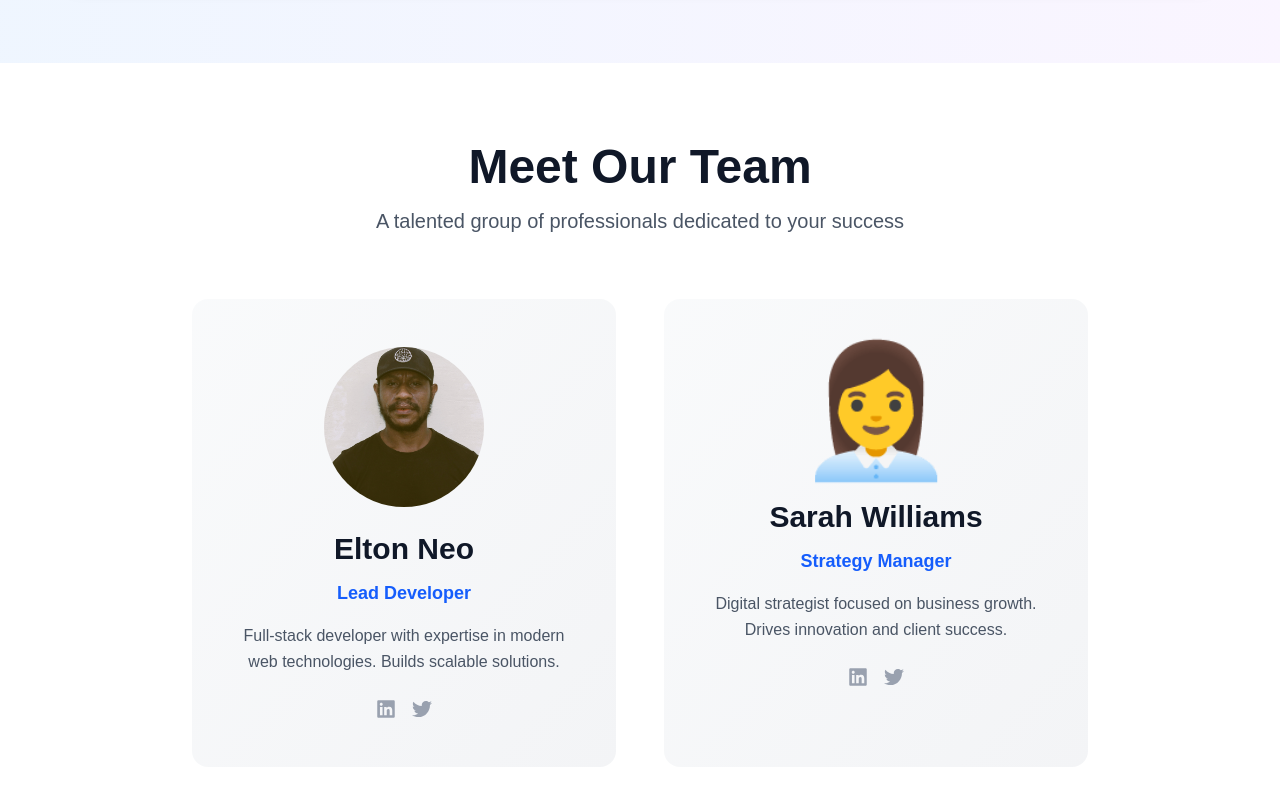
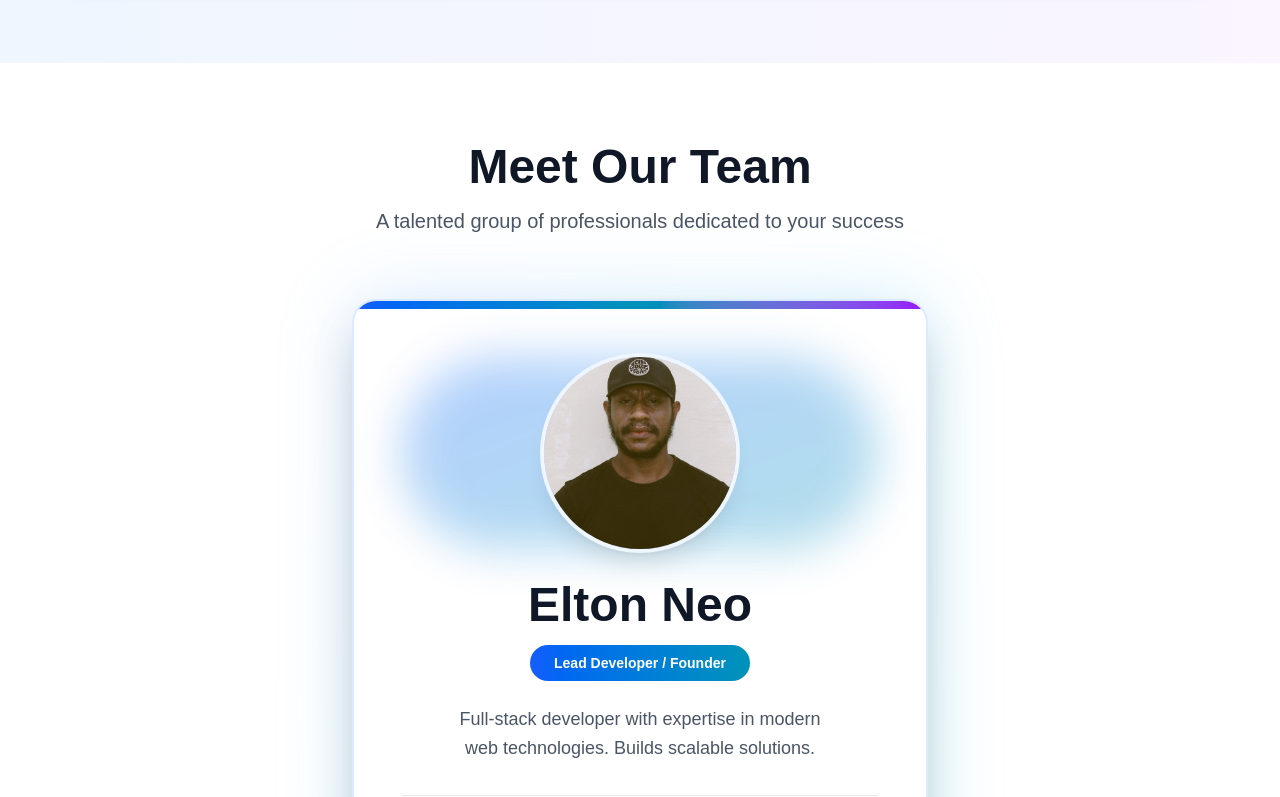
Before and after one commit to n30digitalsolutionsN/n30-website, a Next.js app: page /about in a window 1280 px wide. Shown: the part 2000-2797 px from the top of the page. Built offline with nearby package versions, Linux system fonts and the light colour scheme.

Commit message:
Update website with latest changes

```diff
--- a/app/about/page.tsx
+++ b/app/about/page.tsx
@@ -8,16 +8,9 @@
     {
       id: 3,
       name: 'Elton Neo',
-      role: 'Lead Developer',
+      role: 'Lead Developer / Founder',
       bio: 'Full-stack developer with expertise in modern web technologies. Builds scalable solutions.',
       image: '/neo-profile.jpg',
-    },
-    {
-      id: 4,
-      name: 'Sarah Williams',
-      role: 'Strategy Manager',
-      bio: 'Digital strategist focused on business growth. Drives innovation and client success.',
-      image: '👩‍💼',
     },
   ];
 
@@ -155,33 +148,62 @@
             </p>
           </div>
 
-          <div className="grid grid-cols-1 md:grid-cols-2 gap-12 max-w-4xl mx-auto">
+          <div className="flex justify-center">
             {teamMembers.map((member) => (
               <div
                 key={member.id}
-                className="bg-linear-to-br from-gray-50 to-gray-100 rounded-2xl p-12 text-center hover:shadow-xl transition-shadow"
+                className="group relative w-full max-w-xl"
               >
+                {/* Animated background blobs */}
+                <div className="absolute inset-0 bg-linear-to-br from-blue-400 to-cyan-400 rounded-3xl blur-2xl opacity-20 group-hover:opacity-30 transition-opacity duration-500"></div>
+
+                {/* Main card */}
+                <div className="relative bg-white rounded-3xl overflow-hidden shadow-2xl hover:shadow-3xl transition-all duration-500 border-2 border-blue-100 hover:border-blue-400">
+                  {/* Top gradient bar */}
+                  <div className="h-2 bg-linear-to-r from-blue-600 via-cyan-600 to-purple-600"></div>
+
+                  {/* Content */}
+                  <div className="p-12 text-center">
+                    {/* Profile Image */}
+                    <div className="mb-8 relative">
+                      <div className="absolute inset-0 bg-linear-to-br from-blue-600 to-cyan-600 rounded-full blur-xl opacity-30 group-hover:opacity-50 transition-opacity"></div>
                       {member.image.includes('.jpg') || member.image.includes('.png') ? (
                         <Image
                           src={member.image}
                           alt={member.name}
-                    width={280}
-                    height={280}
-                    className="w-40 h-40 rounded-full mx-auto mb-6 object-cover"
+                          width={320}
+                          height={320}
+                          className="w-48 h-48 rounded-full mx-auto mb-6 object-cover relative z-10 ring-4 ring-blue-50 group-hover:scale-110 transition-transform duration-500 shadow-xl"
                         />
                       ) : (
-                  <div className="text-9xl mb-6">{member.image}</div>
+                        <div className="text-9xl mb-6 relative z-10">{member.image}</div>
                       )}
-                <h3 className="text-3xl font-bold text-gray-900 mb-3">{member.name}</h3>
-                <p className="text-blue-600 font-bold text-lg mb-4">{member.role}</p>
-                <p className="text-gray-600 text-base leading-relaxed">{member.bio}</p>
-                <div className="flex gap-4 justify-center mt-6">
-                  <a href="#" className="text-gray-400 hover:text-blue-600 transition-colors">
+                    </div>
+
+                    {/* Text Content */}
+                    <h3 className="text-4xl md:text-5xl font-black text-gray-900 mb-4 group-hover:text-transparent group-hover:bg-linear-to-r group-hover:from-blue-600 group-hover:to-cyan-600 group-hover:bg-clip-text transition-all duration-300">
+                      {member.name}
+                    </h3>
+                    <div className="inline-block bg-linear-to-r from-blue-600 to-cyan-600 text-white px-6 py-2 rounded-full font-bold text-sm mb-6 group-hover:shadow-lg transition-all duration-300">
+                      {member.role}
+                    </div>
+                    <p className="text-gray-600 text-lg leading-relaxed mb-8 max-w-sm mx-auto">
+                      {member.bio}
+                    </p>
+
+                    {/* Social Links */}
+                    <div className="flex gap-6 justify-center pt-8 border-t border-gray-200">
+                      <a href="#" className="w-12 h-12 rounded-full bg-linear-to-br from-blue-600 to-cyan-600 text-white flex items-center justify-center hover:scale-125 transition-transform duration-300 shadow-lg hover:shadow-xl">
                         <FaLinkedin size={20} />
                       </a>
-                  <a href="#" className="text-gray-400 hover:text-blue-400 transition-colors">
+                      <a href="#" className="w-12 h-12 rounded-full bg-linear-to-br from-blue-600 to-cyan-600 text-white flex items-center justify-center hover:scale-125 transition-transform duration-300 shadow-lg hover:shadow-xl">
                         <FaTwitter size={20} />
                       </a>
+                      <a href="#" className="w-12 h-12 rounded-full bg-linear-to-br from-blue-600 to-cyan-600 text-white flex items-center justify-center hover:scale-125 transition-transform duration-300 shadow-lg hover:shadow-xl">
+                        <FaFacebook size={20} />
+                      </a>
+                    </div>
+                  </div>
                 </div>
               </div>
             ))}
--- a/app/components/Footer.tsx
+++ b/app/components/Footer.tsx
@@ -105,24 +105,29 @@
             <h3 className="font-bold text-white mb-6 text-lg">Contact Info</h3>
             <ul className="space-y-4 text-sm">
               <li>
-                <p className="text-gray-400 font-medium">
-                  📍 123 Digital Street, Tech City, TC 12345
+                <p className="text-gray-400 font-medium mb-2">Address</p>
+                <p className="text-gray-400 text-xs leading-relaxed">
+                  Room 1, Butibam Resource Centre<br />
+                  Butibam, Lae<br />
+                  Morobe Province, PNG
                 </p>
               </li>
               <li>
                 <a
-                  href="tel:+1234567890"
-                  className="text-gray-400 hover:text-blue-400 transition-colors duration-300 font-medium"
+                  href="https://wa.me/6757968919"
+                  target="_blank"
+                  rel="noopener noreferrer"
+                  className="text-gray-400 hover:text-green-400 transition-colors duration-300 font-medium block mb-1"
                 >
-                  📞 +1 (234) 567-890
+                  💬 +675 7968 9919 (WhatsApp)
                 </a>
               </li>
               <li>
                 <a
-                  href="mailto:info@n30digital.com"
-                  className="text-gray-400 hover:text-blue-400 transition-colors duration-300 font-medium"
+                  href="mailto:n30digitalsolutions.proton.me"
+                  className="text-gray-400 hover:text-blue-400 transition-colors duration-300 font-medium text-xs break-all"
                 >
-                  ✉️ info@n30digital.com
+                  ✉️ n30digitalsolutions.proton.me
                 </a>
               </li>
             </ul>
--- a/app/components/Navbar.tsx
+++ b/app/components/Navbar.tsx
@@ -49,8 +49,20 @@
             ))}
           </div>
 
-          {/* CTA Button */}
-          <div className="hidden md:block">
+          {/* CTA Button and Contact Info */}
+          <div className="hidden md:flex items-center gap-6">
+            {/* WhatsApp Contact Link */}
+            <a
+              href="https://wa.me/6757968919"
+              target="_blank"
+              rel="noopener noreferrer"
+              className="text-gray-700 hover:text-green-600 font-semibold text-sm transition-colors duration-300 flex items-center gap-1"
+              title="WhatsApp us"
+            >
+              💬 WhatsApp
+            </a>
+
+            {/* Get Started Button */}
             <Link
               href="/contact"
               className="bg-blue-600 hover:bg-blue-700 text-white px-6 py-2.5 rounded-xl font-semibold transition-all duration-300 shadow-lg hover:shadow-xl hover:scale-105 text-sm"
@@ -96,6 +108,19 @@
                 {link.label}
               </Link>
             ))}
+
+            {/* Mobile WhatsApp Contact Link */}
+            <div className="border-t border-gray-200 mt-4 pt-4">
+              <a
+                href="https://wa.me/6757968919"
+                target="_blank"
+                rel="noopener noreferrer"
+                className="text-gray-700 hover:text-green-600 font-semibold transition-colors flex items-center gap-2"
+              >
+                💬 WhatsApp
+              </a>
+            </div>
+
             <Link
               href="/contact"
               className="block mt-4 bg-blue-600 hover:bg-blue-700 text-white px-6 py-2 rounded-lg font-medium text-center transition-colors"
--- a/app/contact/page.tsx
+++ b/app/contact/page.tsx
@@ -167,17 +167,20 @@
                   </div>
                 </div>
 
-                {/* Phone */}
+                {/* WhatsApp */}
                 <div className="bg-linear-to-br from-gray-50 to-gray-100 rounded-xl p-8 border border-gray-200">
                   <div className="flex items-start gap-4">
-                    <div className="w-12 h-12 bg-linear-to-br from-blue-600 to-purple-600 rounded-lg flex items-center justify-center shrink-0">
-                      <FaPhone size={24} className="text-white" />
+                    <div className="w-12 h-12 bg-linear-to-br from-green-500 to-green-600 rounded-lg flex items-center justify-center shrink-0">
+                      <svg className="w-6 h-6 text-white" fill="currentColor" viewBox="0 0 24 24">
+                        <path d="M17.472 14.382c-.297-.149-1.758-.867-2.03-.967-.273-.099-.471-.148-.67.15-.197.297-.767.966-.94 1.164-.173.199-.347.223-.644.075-.297-.15-1.255-.463-2.39-1.475-.883-.788-1.48-1.761-1.653-2.059-.173-.297-.018-.458.13-.606.134-.133.298-.347.446-.52.149-.174.198-.298.298-.497.099-.198.05-.371-.025-.52-.075-.149-.669-1.612-.916-2.207-.242-.579-.487-.5-.67-.51-.173-.008-.371-.01-.57-.01-.198 0-.52.074-.792.372-.272.297-1.04 1.016-1.04 2.479 0 1.462 1.065 2.875 1.213 3.074.149.198 2.096 3.2 5.076 4.487.709.306 1.262.489 1.694.625.712.227 1.36.195 1.871.118.571-.085 1.758-.719 2.006-1.413.248-.694.248-1.289.173-1.413-.074-.124-.272-.198-.57-.347m-5.421-7.403h-.004a9.87 9.87 0 00-4.967 1.523A9.9 9.9 0 004.03 12c0 5.476 4.44 9.917 9.897 9.917 1.47 0 2.89-.207 4.242-.63l.003.001 4.267.667-1.433-4.338c.454-1.391.722-2.889.722-4.474 0-5.476-4.44-9.917-9.897-9.917z"/>
+                      </svg>
                     </div>
                     <div>
-                      <h3 className="text-2xl font-bold text-gray-900 mb-2">Phone</h3>
-                      <a href="tel:+1234567890" className="text-blue-600 hover:text-blue-700 text-lg font-bold">
+                      <h3 className="text-2xl font-bold text-gray-900 mb-2">WhatsApp</h3>
+                      <a href="https://wa.me/6757968919" target="_blank" rel="noopener noreferrer" className="text-green-600 hover:text-green-700 text-lg font-bold">
                         +675 7968 9919
                       </a>
+                      <p className="text-gray-600 text-sm mt-2">Click to chat with us on WhatsApp</p>
                     </div>
                   </div>
                 </div>
--- a/app/layout.tsx
+++ b/app/layout.tsx
@@ -1,4 +1,4 @@
-import type { Metadata } from "next";
+import type { Metadata, Viewport } from "next";
 import { Geist, Geist_Mono, Bebas_Neue } from "next/font/google";
 import "./globals.css";
 import Navbar from "./components/Navbar";
@@ -19,6 +19,12 @@
   weight: "400",
   subsets: ["latin"],
 });
+
+export const viewport: Viewport = {
+  width: "device-width",
+  initialScale: 1,
+  maximumScale: 5,
+};
 
 export const metadata: Metadata = {
   title: "N30 Digital Solutions - Web Design & Development in Lae, Papua New Guinea",
@@ -66,11 +72,6 @@
       "max-image-preview": "large",
       "max-video-preview": -1,
     },
-  },
-  viewport: {
-    width: "device-width",
-    initialScale: 1,
-    maximumScale: 5,
   },
   alternates: {
     canonical: "https://n30-website.vercel.app",
@@ -124,7 +125,7 @@
 
         {/* Additional SEO Meta Tags */}
         <meta name="theme-color" content="#0066ff" />
-        <meta name="apple-mobile-web-app-capable" content="yes" />
+        <meta name="mobile-web-app-capable" content="yes" />
         <meta name="apple-mobile-web-app-status-bar-style" content="black-translucent" />
       </head>
       <body
--- a/app/page.tsx
+++ b/app/page.tsx
@@ -403,7 +403,7 @@
                   FEATURED CASE STUDY
                 </span>
                 <h3 className="text-4xl font-black text-gray-900 mb-6">
-                  Local Business Doubles Online Revenue
+                  Butibam Mantics Rugby Team Website
                 </h3>
               </div>
 
@@ -417,7 +417,7 @@
                   <div>
                     <h4 className="text-xl font-bold text-gray-900 mb-2">The Challenge</h4>
                     <p className="text-gray-600 leading-relaxed">
-                      A Lae-based retail business struggled with minimal online presence and lost sales to competitors with better digital visibility.
+                      Butibam Mantics needed a professional online platform to manage team registrations, memberships, competitions, and engage with supporters across Lae.
                     </p>
                   </div>
                 </div>
@@ -431,7 +431,7 @@
                   <div>
                     <h4 className="text-xl font-bold text-gray-900 mb-2">Our Solution</h4>
                     <p className="text-gray-600 leading-relaxed">
-                      We built a modern e-commerce website, optimized for local search, integrated payment processing, and launched targeted social media campaigns.
+                      We built a modern, mobile-friendly website with integrated forms, admin dashboard, database management, SEO optimization, and secure hosting on Netlify CDN.
                     </p>
                   </div>
                 </div>
@@ -445,7 +445,7 @@
                   <div>
                     <h4 className="text-xl font-bold text-gray-900 mb-2">The Results</h4>
                     <p className="text-gray-600 leading-relaxed">
-                      Within 6 months, online sales increased by 120%, customer engagement tripled, and they expanded to 2 additional locations.
+                      Professional digital presence, streamlined team management, increased member engagement, and a scalable platform ready for future growth and events.
                     </p>
                   </div>
                 </div>
@@ -453,24 +453,24 @@
 
               <div className="grid grid-cols-3 gap-4 py-8 border-t border-gray-200">
                 <div className="text-center">
-                  <div className="text-4xl font-black text-blue-600 mb-2">120%</div>
-                  <p className="text-sm text-gray-600 font-semibold">Revenue Growth</p>
+                  <div className="text-4xl font-black text-blue-600 mb-2">100%</div>
+                  <p className="text-sm text-gray-600 font-semibold">Digital Ready</p>
                 </div>
                 <div className="text-center">
-                  <div className="text-4xl font-black text-blue-600 mb-2">3x</div>
-                  <p className="text-sm text-gray-600 font-semibold">Engagement Up</p>
+                  <div className="text-4xl font-black text-blue-600 mb-2">Live</div>
+                  <p className="text-sm text-gray-600 font-semibold">On Netlify</p>
                 </div>
                 <div className="text-center">
-                  <div className="text-4xl font-black text-blue-600 mb-2">6mo</div>
-                  <p className="text-sm text-gray-600 font-semibold">Timeline</p>
+                  <div className="text-4xl font-black text-blue-600 mb-2">Full</div>
+                  <p className="text-sm text-gray-600 font-semibold">Admin Panel</p>
                 </div>
               </div>
 
               <Link
-                href="/contact"
+                href="/blog/butibam-mantics-case-study"
                 className="inline-flex items-center gap-2 bg-linear-to-r from-blue-600 to-cyan-600 hover:from-blue-700 hover:to-cyan-700 text-white px-10 py-4 rounded-xl font-bold transition-all duration-300 shadow-lg hover:shadow-xl hover:scale-105"
               >
-                Start Your Success Story <FaArrowRight />
+                Read Full Case Study <FaArrowRight />
               </Link>
             </div>
 
@@ -492,26 +492,36 @@
 
                   <div className="text-center py-8 border-t border-gray-200">
                     <p className="text-gray-600 text-sm font-semibold mb-2">AFTER</p>
-                    <p className="text-3xl font-black text-blue-600">Modern E-Commerce Platform</p>
-                    <p className="text-gray-600 mt-3">Professional website, online sales, customer growth</p>
+                    <p className="text-3xl font-black text-blue-600">Professional Rugby Team Website</p>
+                    <p className="text-gray-600 mt-3">Complete digital platform with admin tools</p>
                   </div>
 
                   <div className="bg-linear-to-r from-blue-50 to-cyan-50 rounded-xl p-6">
-                    <p className="text-sm text-gray-600 font-semibold mb-3">Key Metrics</p>
+                    <p className="text-sm text-gray-600 font-semibold mb-3">Key Features</p>
                     <ul className="space-y-2">
                       <li className="flex items-center gap-2 text-gray-700">
-                        <span className="text-green-600 font-bold">✓</span> Mobile-optimized design
+                        <span className="text-green-600 font-bold">✓</span> Mobile-friendly design
                       </li>
                       <li className="flex items-center gap-2 text-gray-700">
-                        <span className="text-green-600 font-bold">✓</span> Fast page load times
+                        <span className="text-green-600 font-bold">✓</span> Team registration forms
+                      </li>
+                      <li className="flex items-center gap-2 text-gray-700">
+                        <span className="text-green-600 font-bold">✓</span> Admin dashboard
+                      </li>
+                      <li className="flex items-center gap-2 text-gray-700">
+                        <span className="text-green-600 font-bold">✓</span> Database integration
                       </li>
                       <li className="flex items-center gap-2 text-gray-700">
                         <span className="text-green-600 font-bold">✓</span> SEO optimized
                       </li>
-                      <li className="flex items-center gap-2 text-gray-700">
-                        <span className="text-green-600 font-bold">✓</span> Secure payments
-                      </li>
                     </ul>
+                  </div>
+
+                  <div className="bg-blue-50 border border-blue-200 rounded-xl p-4 text-center">
+                    <p className="text-sm text-gray-600 mb-2">Visit the live site at:</p>
+                    <a href="https://mantics.netlify.app" target="_blank" rel="noopener noreferrer" className="text-blue-600 hover:text-blue-700 font-bold text-lg">
+                      mantics.netlify.app
+                    </a>
                   </div>
                 </div>
               </div>
--- a/package.json
+++ b/package.json
@@ -9,6 +9,7 @@
     "lint": "eslint"
   },
   "dependencies": {
+    "@emailjs/browser": "^4.4.1",
     "@portabletext/react": "^6.0.0",
     "@sanity/structure": "^2.36.2",
     "@sanity/vision": "^4.21.0",
```
Also changed, not shown: app/api/contact/route.ts (+3 -7 lines), 1 other file (tests, documents, lock files or other folders). Lines whose indentation alone changed are shown as unchanged.
